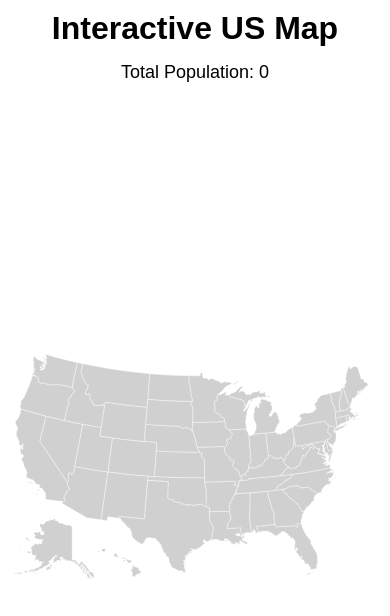
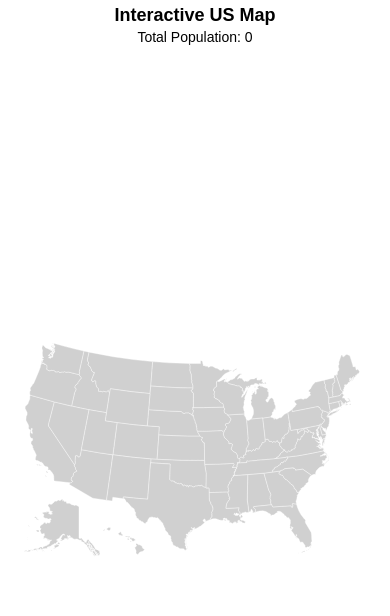
Before and after one commit to bradleyglen2001/simplepopulation, a plain HTML site: page index.html in a window 390 px wide. Drawn offline with Linux system fonts and the light colour scheme.

Commit message:
Update index.html
modified to fit any screen (iphone display issues)

```diff
--- a/index.html
+++ b/index.html
@@ -1,9 +1,10 @@
+
 <!-/*Developed by Brad Anderson 6 April 2025 using Claude, Perplexity and Notepad++*/>
 <!DOCTYPE html>
 <html lang="en">
 <head>
     <meta charset="UTF-8">
-    <meta name="viewport" content="width=device-width, initial-scale=1.0">
+    <meta name="viewport" content="width=device-width, initial-scale=1.0, maximum-scale=1.0, user-scalable=no">
     <title>Interactive US Map</title>
     <style>
         html, body {
@@ -11,43 +12,63 @@
             text-align: center;
             margin: 0;
             padding: 0;
+            width: 100%;
             height: 100%;
-            width: 100%;
             overflow: hidden;
         }
 
         .container {
             display: flex;
             flex-direction: column;
-            height: 100vh;
             width: 100%;
+            height: 100%;
+            position: absolute;
+            top: 0;
+            left: 0;
+            right: 0;
+            bottom: 0;
+        }
+
+        .header {
+            flex: 0 0 auto;
+            padding: 10px 0;
         }
 
         h1 {
-            margin: 10px 0;
+            margin: 0 0 5px;
+            padding: 0 10px;
+            font-size: 24px;
         }
 
         .population-display {
             font-size: 18px;
-            margin: 5px 0;
+            margin: 0;
+            padding-bottom: 5px;
         }
 
         #map-container {
-            flex-grow: 1;
-            width: 100%;
+            flex: 1 1 auto;
+            position: relative;
+            overflow: hidden;
             display: flex;
             justify-content: center;
             align-items: center;
-            overflow: hidden;
-            padding: 10px;
+            padding: 5px;
             box-sizing: border-box;
         }
 
+        .svg-container {
+            position: relative;
+            width: 100%;
+            height: 100%;
+            display: flex;
+            justify-content: center;
+            align-items: center;
+        }
+
         svg {
-            max-width: 100%;
-            max-height: 100%;
-            height: auto;
-            width: auto;
+            max-width: 95%;
+            max-height: 95%;
             object-fit: contain;
         }
 
@@ -65,15 +86,34 @@
         .state.selected {
             fill: #4caf50;
         }
+
+        /* Mobile-specific fixes */
+        @media (max-width: 768px) {
+            h1 {
+                font-size: 18px;
+                margin: 0 0 3px;
+            }
+
+            .population-display {
+                font-size: 14px;
+            }
+
+            .header {
+                padding: 5px 0;
+            }
+        }
     </style>
 </head>
 <body>
     <div class="container">
+        <div class="header">
             <h1>Interactive US Map</h1>
             <div class="population-display">
                 Total Population: <span id="total-population">0</span>
             </div>
+        </div>
         <div id="map-container">
+            <div class="svg-container">
                 <!-- Full SVG Map of the United States -->
                 <svg xmlns="http://www.w3.org/2000/svg" viewBox="0 0 959 593" preserveAspectRatio="xMidYMid meet">
                   <title>Blank map of the United States, territories not included</title>
@@ -91,6 +131,7 @@
                     Place this code in the empty space below. */
                     </style>
                 </defs>
+
 
 			/*https://en.wikipedia.org/wiki/List_of_U.S._states_and_territories_by_population pulled on 6 April 2024  SVG from  https://commons.wikimedia.org/wiki/File:Blank_US_Map_(states_only).svg*/
 			<path class="state al" data-name="Alabama" data-population="5157699" d="m 643,467.4 .4,-7.3 -.9,-1.2 -1.7,-.7 -2.5,-2.8 .5,-2.9 48.8,-5.1 -.7,-2.2 -1.5,-1.5 -.5,-1.4 .6,-6.3 -2.4,-5.7 .5,-2.6 .3,-3.7 2.2,-3.8 -.2,-1.1 -1.7,-1 v -3.2 l -1.8,-1.9 -2.9,-6.1 -12.9,-45.8 -45.7,4 1.3,2 -1.3,67 4.4,33.2 .9,-.5 1.3,.1 .6,.4 .8,-.1 2,-3.8 v -2.3 l 1.1,-1.1 1.4,.5 3.4,6.4 v .9 l -3.3,2.2 3.5,-.4 4.9,-1.6 z">
@@ -253,6 +294,7 @@
                 </svg>
             </div>
         </div>
+    </div>
 
     <script>
         let selectedStates = [];
@@ -290,6 +332,37 @@
         document.querySelectorAll("path.state").forEach(state => {
             state.addEventListener("click", () => selectState(state));
         });
+
+        // Function to fit the map to the available space
+        function fitMap() {
+            const container = document.getElementById('map-container');
+            document.querySelector('.container').style.height = window.innerHeight + 'px';
+
+            // Calculate and maintain aspect ratio
+            const mapWidth = 959;
+            const mapHeight = 593;
+            const containerWidth = container.clientWidth;
+            const containerHeight = container.clientHeight;
+
+            // Determine the constraining dimension
+            const widthRatio = containerWidth / mapWidth;
+            const heightRatio = containerHeight / mapHeight;
+
+            // Use the smaller ratio to ensure the map fits entirely
+            const scale = Math.min(widthRatio, heightRatio) * 0.9; // 90% of available space
+
+            const svg = document.querySelector('svg');
+            svg.style.width = `${mapWidth * scale}px`;
+            svg.style.height = `${mapHeight * scale}px`;
+        }
+
+        // Run on page load and whenever the window is resized
+        window.addEventListener('resize', fitMap);
+        window.addEventListener('orientationchange', fitMap);
+        document.addEventListener('DOMContentLoaded', fitMap);
+
+        // Initial call
+        window.setTimeout(fitMap, 100); // Small delay to ensure DOM is ready
     </script>
 </body>
 </html>
```
Lines whose indentation alone changed are shown as unchanged.
